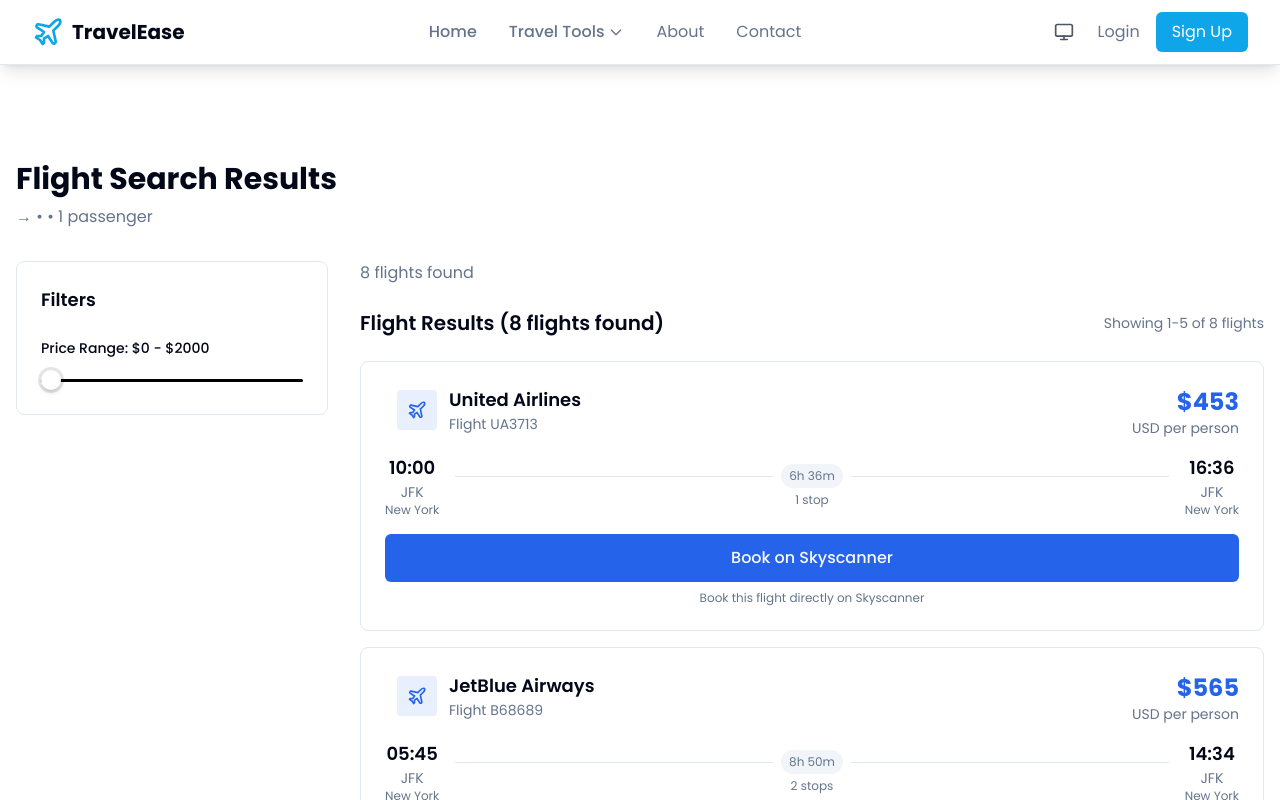
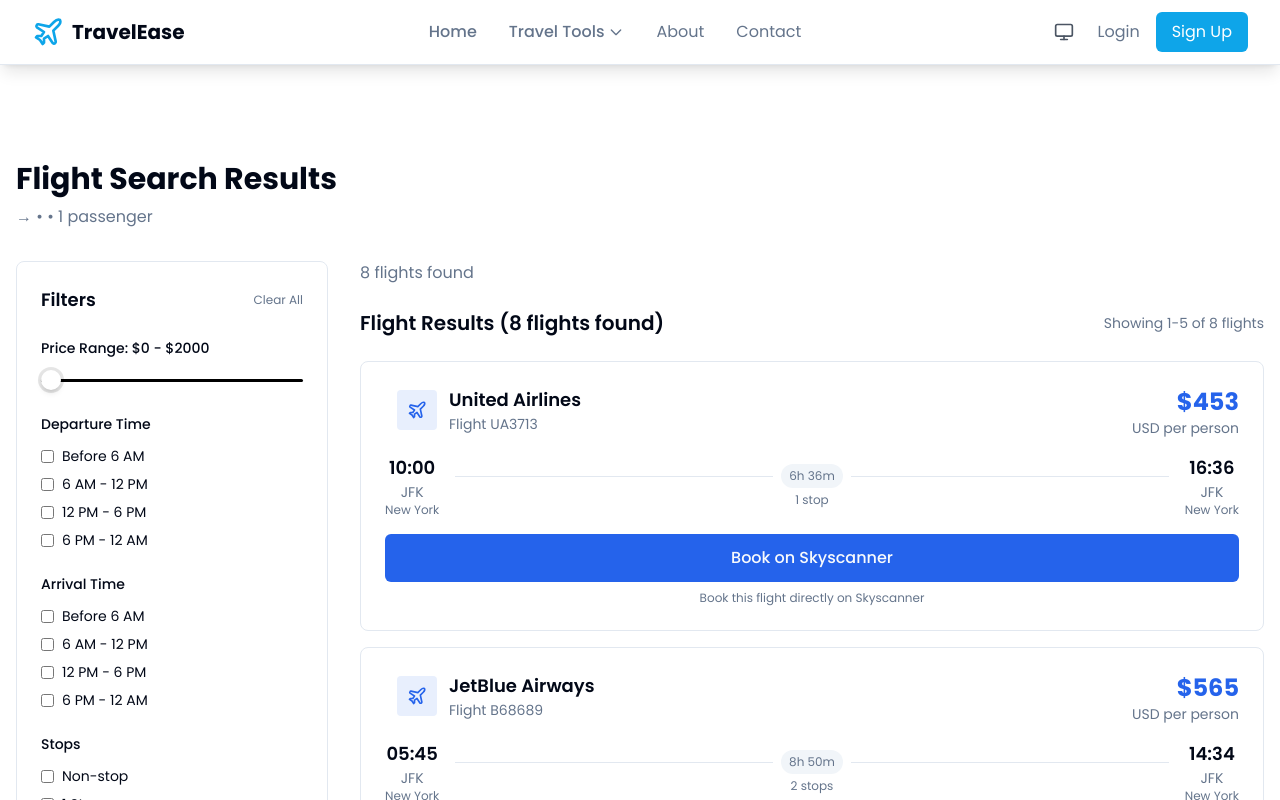
Before and after one commit to ayushiiaggarwall/go-explore-co, a React (Vite) app: page /search-flights in a window 1280 px wide. Shown: the top 800 px of the page. Built offline with nearby package versions, Linux system fonts and the light colour scheme; no server answers.

Commit message:
Add flight filtering options
Implement filtering for flight search results based on price, departure time, arrival time, and number of stops. This includes options for specific time ranges and stop counts.

```diff
--- a/src/pages/FlightSearchResults.tsx
+++ b/src/pages/FlightSearchResults.tsx
@@ -18,6 +18,11 @@ export default function FlightSearchResults() {
   const [showFilters, setShowFilters] = useState(false);
   const [currentPage, setCurrentPage] = useState(1);
   const [flightsPerPage] = useState(5);
+
+  // Filter states
+  const [departureTimeFilter, setDepartureTimeFilter] = useState<string[]>([]);
+  const [arrivalTimeFilter, setArrivalTimeFilter] = useState<string[]>([]);
+  const [stopsFilter, setStopsFilter] = useState<string[]>([]);
 
   const searchData = {
     from: searchParams.get('from') || '',
@@ -58,6 +63,74 @@ export default function FlightSearchResults() {
       console.warn('Error cleaning time:', timeString, error);
       return '00:00';
     }
+  };
+
+  // Helper function to get time period
+  const getTimePeriod = (timeString: string): string => {
+    const cleanedTime = cleanTimeFormat(timeString);
+    const [hours] = cleanedTime.split(':').map(Number);
+
+    if (hours < 6) return 'before-6am';
+    if (hours < 12) return '6am-12pm';
+    if (hours < 18) return '12pm-6pm';
+    return '6pm-12am';
+  };
+
+  // Filter flights based on selected filters
+  const getFilteredFlights = () => {
+    return apiFlights.filter(flight => {
+      // Price filter
+      const priceInRange = flight.price >= priceRange[0] && flight.price <= priceRange[1];
+
+      // Departure time filter
+      const departureTimeMatch = departureTimeFilter.length === 0 ||
+        departureTimeFilter.includes(getTimePeriod(flight.departure.time));
+
+      // Arrival time filter
+      const arrivalTimeMatch = arrivalTimeFilter.length === 0 ||
+        arrivalTimeFilter.includes(getTimePeriod(flight.arrival.time));
+
+      // Stops filter
+      const stopsMatch = stopsFilter.length === 0 ||
+        stopsFilter.some(filter => {
+          if (filter === 'non-stop') return flight.stops === 0;
+          if (filter === '1-stop') return flight.stops === 1;
+          if (filter === '2-plus-stops') return flight.stops >= 2;
+          return false;
+        });
+
+      return priceInRange && departureTimeMatch && arrivalTimeMatch && stopsMatch;
+    });
+  };
+
+  // Handle filter changes
+  const handleTimeFilterChange = (timeFilter: string, filterType: 'departure' | 'arrival', checked: boolean) => {
+    const setFilter = filterType === 'departure' ? setDepartureTimeFilter : setArrivalTimeFilter;
+    const currentFilter = filterType === 'departure' ? departureTimeFilter : arrivalTimeFilter;
+
+    if (checked) {
+      setFilter([...currentFilter, timeFilter]);
+    } else {
+      setFilter(currentFilter.filter(f => f !== timeFilter));
+    }
+    setCurrentPage(1); // Reset to first page when filters change
+  };
+
+  const handleStopsFilterChange = (stopsFilter: string, checked: boolean) => {
+    if (checked) {
+      setStopsFilter(prev => [...prev, stopsFilter]);
+    } else {
+      setStopsFilter(prev => prev.filter(f => f !== stopsFilter));
+    }
+    setCurrentPage(1); // Reset to first page when filters change
+  };
+
+  const clearAllFilters = () => {
+    setPriceRange([0, 2000]);
+    setDepartureTimeFilter([]);
+    setArrivalTimeFilter([]);
+    setStopsFilter([]);
+    setCurrentPage(1);
   };
 
   const handleBookApiLFlight = async (flight: SkyscannerFlight) => {
@@ -106,12 +179,13 @@ export default function FlightSearchResults() {
     window.open(bookingUrl, '_blank');
   };
 
-  // Pagination logic
-  const totalFlights = apiFlights.length;
+  // Pagination logic - use filtered flights
+  const filteredFlights = getFilteredFlights();
+  const totalFlights = filteredFlights.length;
   const totalPages = Math.ceil(totalFlights / flightsPerPage);
   const startIndex = (currentPage - 1) * flightsPerPage;
   const endIndex = startIndex + flightsPerPage;
-  const currentFlights = apiFlights.slice(startIndex, endIndex);
+  const currentFlights = filteredFlights.slice(startIndex, endIndex);
 
   const handlePageChange = (page: number) => {
     setCurrentPage(page);
@@ -211,6 +285,13 @@ export default function FlightSearchResults() {
             <div className="bg-card rounded-lg p-6 border border-border sticky top-8">
               <div className="flex items-center justify-between mb-6">
                 <h3 className="text-lg font-semibold text-foreground">Filters</h3>
+                <div className="flex items-center space-x-2">
+                  <button
+                    onClick={clearAllFilters}
+                    className="text-xs text-muted-foreground hover:text-foreground"
+                  >
+                    Clear All
+                  </button>
                   <button
                     onClick={() => setShowFilters(false)}
                     className="lg:hidden text-muted-foreground hover:text-foreground"
@@ -218,20 +299,93 @@ export default function FlightSearchResults() {
                     ×
                   </button>
                 </div>
+              </div>
 
               <div className="space-y-6">
+                {/* Price Range Filter */}
                 <div>
                   <label className="block text-sm font-medium text-foreground mb-3">
                     Price Range: ${priceRange[0]} - ${priceRange[1]}
                   </label>
                   <Slider
                     value={priceRange}
-                    onValueChange={setPriceRange}
+                    onValueChange={(value) => {
+                      setPriceRange(value);
+                      setCurrentPage(1);
+                    }}
                     max={2000}
                     min={0}
                     step={50}
                     className="w-full"
                   />
+                </div>
+
+                {/* Departure Time Filter */}
+                <div>
+                  <h4 className="text-sm font-medium text-foreground mb-3">Departure Time</h4>
+                  <div className="space-y-2">
+                    {[
+                      { value: 'before-6am', label: 'Before 6 AM' },
+                      { value: '6am-12pm', label: '6 AM - 12 PM' },
+                      { value: '12pm-6pm', label: '12 PM - 6 PM' },
+                      { value: '6pm-12am', label: '6 PM - 12 AM' }
+                    ].map(({ value, label }) => (
+                      <label key={value} className="flex items-center space-x-2 cursor-pointer">
+                        <input
+                          type="checkbox"
+                          checked={departureTimeFilter.includes(value)}
+                          onChange={(e) => handleTimeFilterChange(value, 'departure', e.target.checked)}
+                          className="rounded border-border text-primary focus:ring-primary"
+                        />
+                        <span className="text-sm text-foreground">{label}</span>
+                      </label>
+                    ))}
+                  </div>
+                </div>
+
+                {/* Arrival Time Filter */}
+                <div>
+                  <h4 className="text-sm font-medium text-foreground mb-3">Arrival Time</h4>
+                  <div className="space-y-2">
+                    {[
+                      { value: 'before-6am', label: 'Before 6 AM' },
+                      { value: '6am-12pm', label: '6 AM - 12 PM' },
+                      { value: '12pm-6pm', label: '12 PM - 6 PM' },
+                      { value: '6pm-12am', label: '6 PM - 12 AM' }
+                    ].map(({ value, label }) => (
+                      <label key={value} className="flex items-center space-x-2 cursor-pointer">
+                        <input
+                          type="checkbox"
+                          checked={arrivalTimeFilter.includes(value)}
+                          onChange={(e) => handleTimeFilterChange(value, 'arrival', e.target.checked)}
+                          className="rounded border-border text-primary focus:ring-primary"
+                        />
+                        <span className="text-sm text-foreground">{label}</span>
+                      </label>
+                    ))}
+                  </div>
+                </div>
+
+                {/* Stops Filter */}
+                <div>
+                  <h4 className="text-sm font-medium text-foreground mb-3">Stops</h4>
+                  <div className="space-y-2">
+                    {[
+                      { value: 'non-stop', label: 'Non-stop' },
+                      { value: '1-stop', label: '1 Stop' },
+                      { value: '2-plus-stops', label: '2+ Stops' }
+                    ].map(({ value, label }) => (
+                      <label key={value} className="flex items-center space-x-2 cursor-pointer">
+                        <input
+                          type="checkbox"
+                          checked={stopsFilter.includes(value)}
+                          onChange={(e) => handleStopsFilterChange(value, e.target.checked)}
+                          className="rounded border-border text-primary focus:ring-primary"
+                        />
+                        <span className="text-sm text-foreground">{label}</span>
+                      </label>
+                    ))}
+                  </div>
                 </div>
               </div>
             </div>
@@ -242,6 +396,9 @@ export default function FlightSearchResults() {
             <div className="flex items-center justify-between mb-6">
               <p className="text-muted-foreground">
                 {totalFlights} flight{totalFlights !== 1 ? 's' : ''} found
+                {apiFlights.length !== totalFlights && (
+                  <span className="text-xs ml-1">({apiFlights.length - totalFlights} filtered out)</span>
+                )}
               </p>
               <button
                 onClick={() => setShowFilters(true)}
@@ -387,7 +544,25 @@ export default function FlightSearchResults() {
                 </div>
               )}
 
-              {totalFlights === 0 && !loading && (
+              {totalFlights === 0 && apiFlights.length > 0 && (
+                <div className="text-center py-12">
+                  <div className="w-24 h-24 mx-auto mb-6 bg-muted rounded-full flex items-center justify-center">
+                    <Plane className="w-12 h-12 text-muted-foreground" />
+                  </div>
+                  <h3 className="text-xl font-semibold text-foreground mb-2">No flights match your filters</h3>
+                  <p className="text-muted-foreground mb-6 max-w-md mx-auto">
+                    Try adjusting your filter criteria to see more results.
+                  </p>
+                  <button
+                    onClick={clearAllFilters}
+                    className="px-6 py-2 bg-primary text-primary-foreground rounded-md hover:bg-primary/90"
+                  >
+                    Clear All Filters
+                  </button>
+                </div>
+              )}
+
+              {totalFlights === 0 && apiFlights.length === 0 && !loading && (
                 <div className="text-center py-12">
                   <div className="w-24 h-24 mx-auto mb-6 bg-muted rounded-full flex items-center justify-center">
                     <Plane className="w-12 h-12 text-muted-foreground" />
```
Lines whose indentation alone changed are shown as unchanged.
